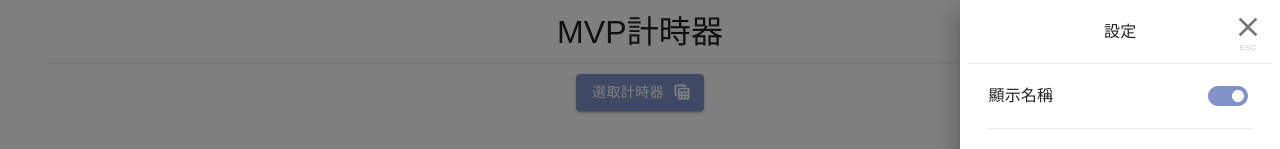
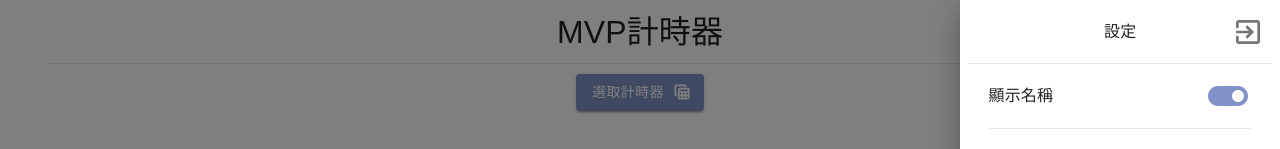
Before and after one commit to milkLisa/ro, a Next.js app: page /timer in a window 1280 px wide. Both pictures are taken after a click on the icon 1199 px from the left and 31 px from the top of the page. Shown: the top 149 px of the page. Built offline with nearby package versions, Linux system fonts and the light colour scheme; a web font is replaced by a local one.

Commit message:
Change close icon

```diff
--- a/package.json
+++ b/package.json
@@ -8,7 +8,7 @@
     "local:start": "npm-run-all clean build start",
     "build": "next build",
     "dev": "next dev",
-    "start": "next start -p $PORT"
+    "start": "next start"
   },
   "dependencies": {
     "@emotion/react": "^11.9.0",
@@ -17,7 +17,7 @@
     "@mui/material": "^5.6.1",
     "idb": "^7.0.1",
     "moment-timezone": "^0.5.34",
-    "next": "latest",
+    "next": "^12.1.6",
     "next-pwa": "^5.5.2",
     "react": "17.0.2",
     "react-dom": "17.0.2"
--- a/src/components/common/DrawerContainer.js
+++ b/src/components/common/DrawerContainer.js
@@ -2,14 +2,14 @@ import { useState, useEffect, useRef } from 'react'
 import Container from '@mui/material/Container'
 import Drawer from '@mui/material/Drawer'
 import IconButton from '@mui/material/IconButton'
-import CloseIcon from '@mui/icons-material/Close'
+import CloseIcon from '@mui/icons-material/ExitToApp'
 import ScrollTopButton from './ScrollTopButton'
 import LoadingModal from './LoadingModal'
 import Loading from './Loading'
 
 export default function DrawerContainer({
   intl, className, keep, anchor, isOpen, header, onClose, children,
-  closeIcon = <CloseIcon />, closeLabel = "ESC"
+  closeIcon = <CloseIcon />
 }) {
   const [loading, setLoading] = useState(false)
   const container = useRef(null)
@@ -52,8 +52,6 @@ export default function DrawerContainer({
                 onClick    = { () => handleClose() }
               >
                 { closeIcon }
-
-                <span>{ closeLabel }</span>
               </IconButton>
             </div>
           </header>
```
